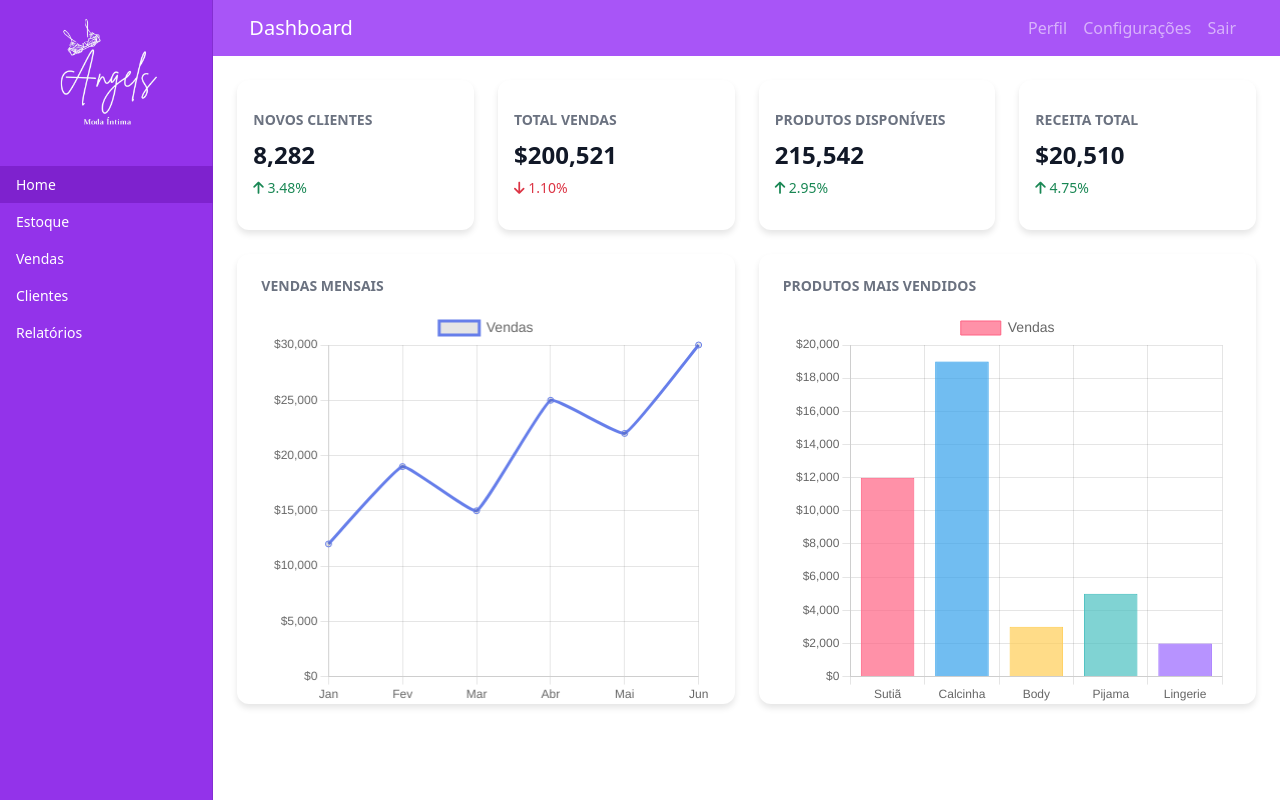
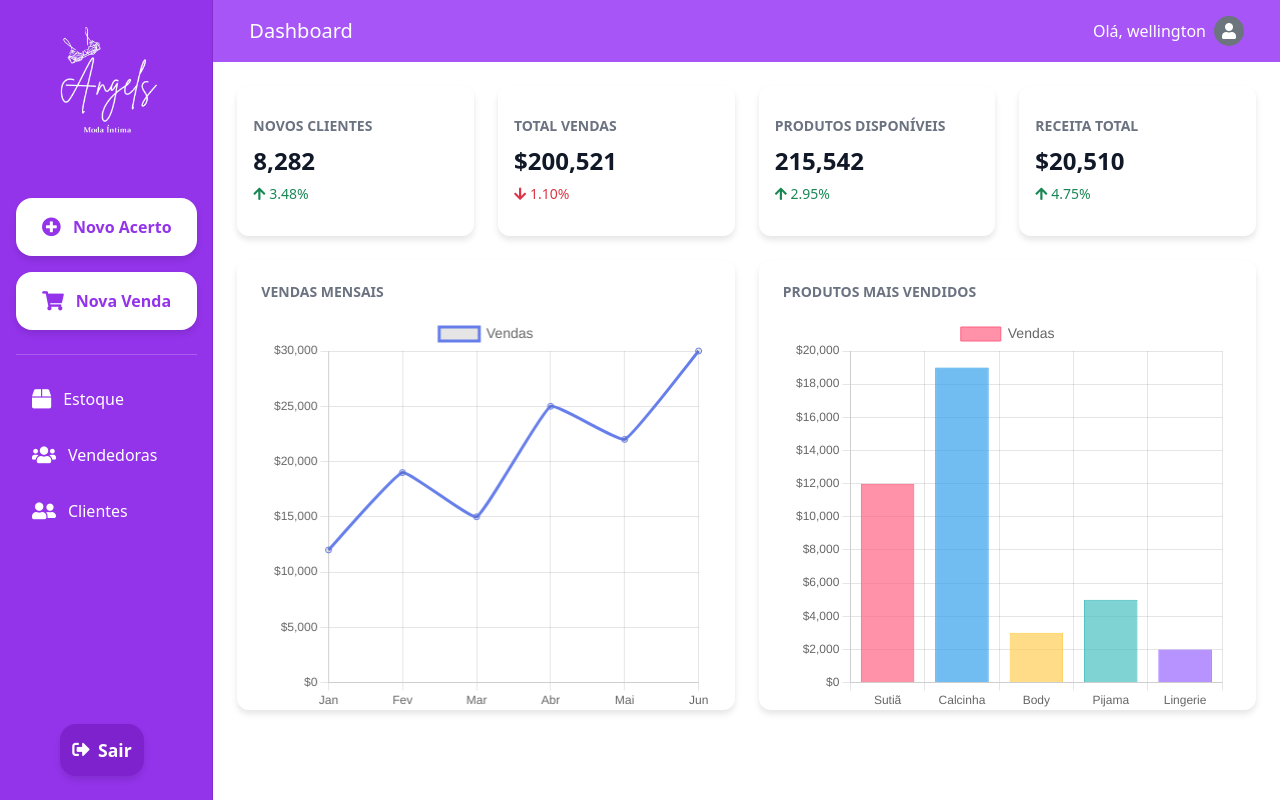
Before and after one commit to Wellingtn/Angels_ERP, a Django app: page /dashboard/ in a window 1280 px wide. Run offline with Django 5.2, Linux system fonts and the light colour scheme; a user stored in the database is signed in; some libraries are stand-ins or nearby versions.

Commit message:
dashboard_totalmente_pronto

```diff
--- a/setup/templates/dashboard.html
+++ b/setup/templates/dashboard.html
@@ -12,6 +12,7 @@
     <title>Dashboard - Angels ERP</title>
     <link href="https://cdn.jsdelivr.net/npm/bootstrap@5.3.0/dist/css/bootstrap.min.css" rel="stylesheet">
     <script src="https://cdn.jsdelivr.net/npm/chart.js"></script>
+    <link href="https://cdnjs.cloudflare.com/ajax/libs/font-awesome/5.15.3/css/all.min.css" rel="stylesheet">
     <style>
         body, html {
             height: 100%;
@@ -26,15 +27,98 @@
             padding: 0;
             box-shadow: inset -1px 0 0 rgba(0, 0, 0, .1);
             background-color: #9333ea;
+            display: flex;
+            flex-direction: column;
+            align-items: center;
+            padding-top: 1rem;
+        }
+        .sidebar .nav {
+            width: 100%;
+            margin-top: 1.5rem;
+        }
+        .sidebar .nav-item {
+            width: 100%;
+            display: flex;
+            justify-content: center;
         }
         .sidebar .nav-link {
             color: #fff;
             font-weight: 500;
-            padding: 0.5rem 1rem;
-            font-size: 0.875rem;
+            padding: 0.75rem 1rem;
+            margin: 0.25rem 0;
+            font-size: 1rem;
+            display: flex;
+            align-items: center;
+            justify-content: flex-start;
+            width: 85%;
+            border-radius: 1rem;
+            transition: all 0.3s ease;
         }
         .sidebar .nav-link:hover, .sidebar .nav-link.active {
             background-color: #7e22ce;
+            transform: translateY(-2px);
+            box-shadow: 0 4px 6px rgba(0, 0, 0, 0.1);
+        }
+        .sidebar .btn-highlight {
+            background-color: #ffffff;
+            color: #9333ea;
+            font-weight: 600;
+            padding: 0.75rem 1rem;
+            margin: 0.5rem 0;
+            border-radius: 1rem;
+            text-align: center;
+            transition: all 0.3s ease;
+            box-shadow: 0 4px 6px rgba(0, 0, 0, 0.1);
+            width: 85%;
+            text-align: left;
+            display: flex;
+            align-items: center;
+            justify-content: flex-start;
+            padding: 0.75rem 1rem;
+            margin: 0.5rem 0;
+            font-size: 1rem;
+            justify-content: center;
+            font-size: 1rem;
+            padding: 1rem;
+        }
+        .sidebar .btn-highlight:hover {
+            background-color: #f3e8ff;
+            transform: translateY(-2px);
+            box-shadow: 0 6px 8px rgba(0, 0, 0, 0.15);
+        }
+        .sidebar .btn-exit {
+            background-color: #7e22ce;
+            color: #ffffff;
+            font-weight: 600;
+            padding: 0.75rem 1rem;
+            margin: 0.5rem 0;
+            border-radius: 1rem;
+            transition: all 0.3s ease;
+            box-shadow: 0 4px 6px rgba(0, 0, 0, 0.1);
+            width: 90%;
+            font-size: 1.1rem;
+            display: flex;
+            align-items: center;
+            justify-content: center;
+        }
+        .sidebar .btn-exit:hover {
+            background-color: #6b21a8;
+            transform: translateY(-2px);
+            box-shadow: 0 6px 8px rgba(0, 0, 0, 0.15);
+        }
+        .sidebar .btn-exit i {
+            margin-right: 0.5rem;
+        }
+        .sidebar .nav-link i,
+        .sidebar .btn-highlight i {
+            margin-right: 0.75rem;
+            font-size: 1.2rem;
+        }
+        .sidebar .separator {
+            width: 85%;
+            height: 1px;
+            background-color: rgba(255, 255, 255, 0.2);
+            margin: 1rem 0;
         }
         main {
             padding-top: 0 !important;
@@ -90,55 +174,58 @@
         .chart-card .info-card-title {
             margin-bottom: 1rem;
         }
+        .navbar-text {
+            font-size: 1rem;
+            font-weight: 500;
+        }
     </style>
 </head>
 <body>
     <div class="container-fluid vh-100">
         <div class="row h-100">
             <nav id="sidebarMenu" class="col-md-3 col-lg-2 d-md-block sidebar collapse p-0">
-                <div class="position-sticky h-100">
-                    <div class="p-2 text-center">
+                <div class="position-sticky pt-3 h-100 d-flex flex-column align-items-center">
+                    <div class="text-center mb-4">
                         <img src="{% static 'images/logo_Angels_branco.png' %}" alt="Angels Logo" class="img-fluid" style="max-width: 150px;">
                     </div>
-                    <ul class="nav flex-column">
-                        <li class="nav-item">
-                            <a class="nav-link active" aria-current="page" href="#">Home</a>
-                        </li>
-                        <li class="nav-item">
-                            <a class="nav-link" href="#">Estoque</a>
-                        </li>
-                        <li class="nav-item">
-                            <a class="nav-link" href="#">Vendas</a>
-                        </li>
-                        <li class="nav-item">
-                            <a class="nav-link" href="#">Clientes</a>
-                        </li>
-                        <li class="nav-item">
-                            <a class="nav-link" href="#">Relatórios</a>
-                        </li>
-                    </ul>
+                    <a class="btn btn-highlight mb-2" href="#">
+                        <i class="fas fa-plus-circle"></i> Novo Acerto
+                    </a>
+                    <a class="btn btn-highlight mb-2" href="#">
+                        <i class="fas fa-shopping-cart"></i> Nova Venda
+                    </a>
+                    <div class="separator"></div>
+                    <a class="nav-link" href="#">
+                        <i class="fas fa-box"></i> Estoque
+                    </a>
+                    <a class="nav-link" href="#">
+                        <i class="fas fa-users"></i> Vendedoras
+                    </a>
+                    <a class="nav-link" href="#">
+                        <i class="fas fa-user-friends"></i> Clientes
+                    </a>
+                    <div class="mt-auto mb-3">
+                        <a class="btn btn-exit" href="{% url 'login' %}">
+                            <i class="fas fa-sign-out-alt me-2"></i>
+                            <span>Sair</span>
+                        </a>
+                    </div>
                 </div>
             </nav>
             <main class="col-md-9 ms-sm-auto col-lg-10 px-md-4">
                 <nav class="navbar navbar-expand-lg navbar-dark custom-navbar mb-4">
                     <div class="container-fluid">
                         <a class="navbar-brand" href="#">Dashboard</a>
-                        <button class="navbar-toggler" type="button" data-bs-toggle="collapse" data-bs-target="#navbarNav" aria-controls="navbarNav" aria-expanded="false" aria-label="Toggle navigation">
-                            <span class="navbar-toggler-icon"></span>
-                        </button>
-                        <div class="collapse navbar-collapse" id="navbarNav">
-                            <ul class="navbar-nav ms-auto">
-                                <li class="nav-item">
-                                    <a class="nav-link" href="#">Perfil</a>
-                                </li>
-                                <li class="nav-item">
-                                    <a class="nav-link" href="#">Configurações</a>
-                                </li>
-                                <li class="nav-item">
-                                    <a class="nav-link" href="{% url 'logout' %}">Sair</a>
-                                </li>
-                            </ul>
-                        </div>
+                        <span class="navbar-text text-white d-flex align-items-center">
+                            Olá, {{ user.username }}
+                            {% if user.profile_picture %}
+                                <img src="{{ user.profile_picture.url }}" alt="Foto de perfil" class="rounded-circle ms-2" style="width: 30px; height: 30px; object-fit: cover;">
+                            {% else %}
+                                <div class="rounded-circle ms-2 bg-secondary d-flex align-items-center justify-content-center" style="width: 30px; height: 30px;">
+                                    <i class="fas fa-user text-white"></i>
+                                </div>
+                            {% endif %}
+                        </span>
                     </div>
                 </nav>
 
@@ -202,7 +289,7 @@
             </main>
         </div>
     </div>
-    <script src="https://kit.fontawesome.com/your-fontawesome-kit.js" crossorigin="anonymous"></script>
+    <!-- <script src="https://kit.fontawesome.com/your-fontawesome-kit.js" crossorigin="anonymous"></script> -->
     <script src="https://cdn.jsdelivr.net/npm/bootstrap@5.3.0/dist/js/bootstrap.bundle.min.js"></script>
     <script>
         var salesCtx = document.getElementById('salesChart').getContext('2d');
```
